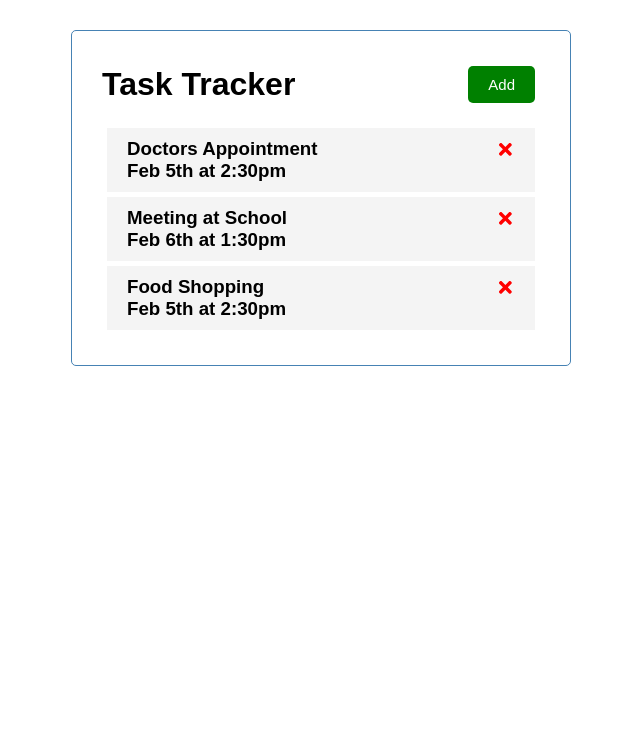
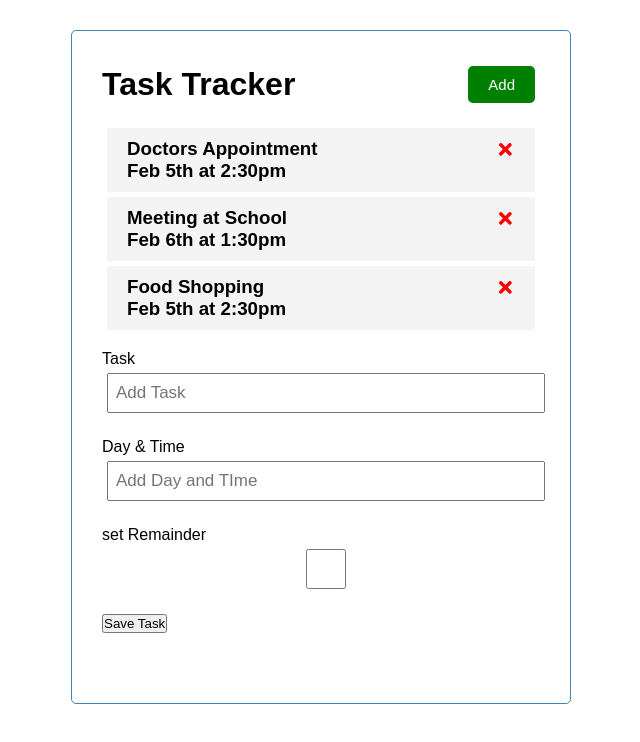
Before and after one commit to prateekmohanty63/ReactJs, a React (Create React App) app: page / in a window 1280 px wide. Shown: the top 742 px of the page, without its empty margins (319-959 px from the left). Built offline with nearby package versions, Linux system fonts and the light colour scheme.

Commit message:
Added form for task

```diff
--- a/src/App.js
+++ b/src/App.js
@@ -1,6 +1,7 @@
 import Header from "./components/Header";
 import Task from "./components/Task";
 import {useState} from 'react'
+import AddTask from "./components/AddTask";
 
 function App() {
 
@@ -47,6 +48,7 @@
     <div className="container">
      <Header title='Task Tracker' />
      {tasks.length>0 ? (<Task tasks={tasks} onDelete={deleteTask} onToggle={toggleRemainder}/> ):('No Tasks to Show')}
+     <AddTask />
     </div>
 
   );
--- a/src/components/AddTask.js
+++ b/src/components/AddTask.js
@@ -0,0 +1,25 @@
+import React from 'react'
+
+function AddTask() {
+  return (
+    <form className='add-form'>
+        <div className='form-control'>
+            <label>Task</label>
+            <input type='text' placeholder='Add Task'></input>
+
+            <div className='form-control'>
+            <label>Day & Time</label>
+            <input type='text' placeholder='Add Day and TIme'></input>
+        </div>
+
+        <div className='form-control'>
+            <label>set Remainder</label>
+            <input type='checkbox' />
+        </div>
+        </div>
+        <input type='submit' value='Save Task' />
+    </form>
+  )
+}
+
+export default AddTask
```
